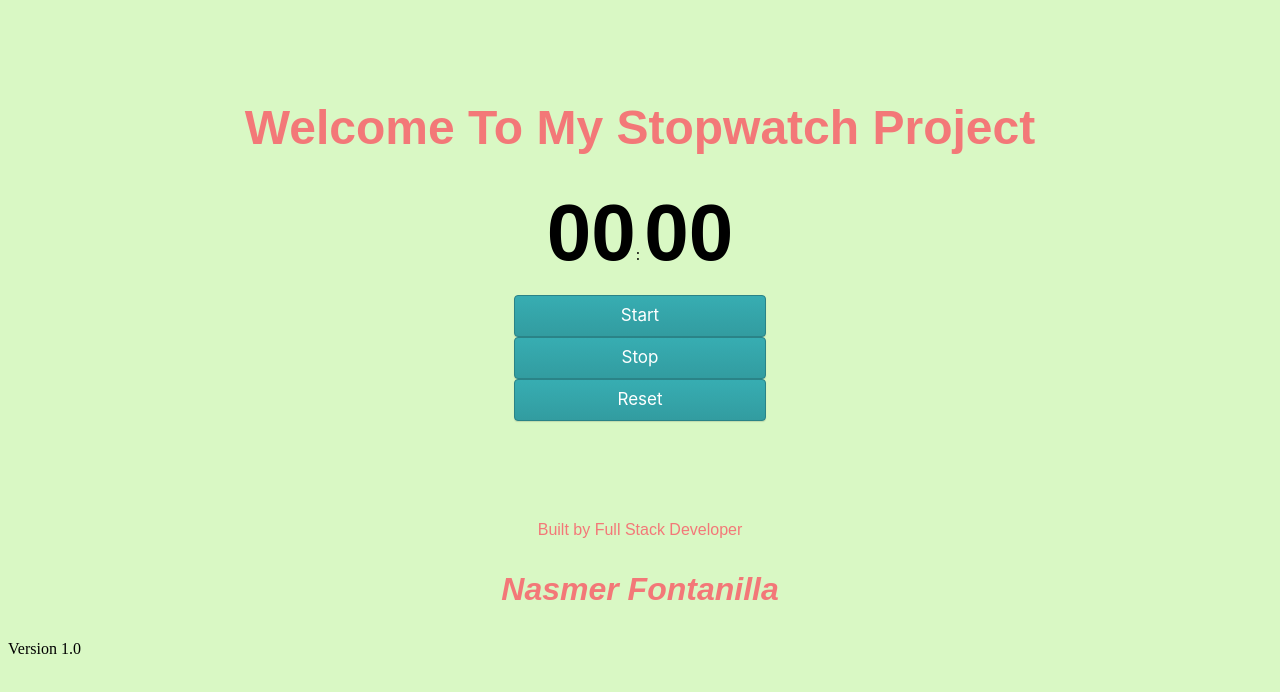
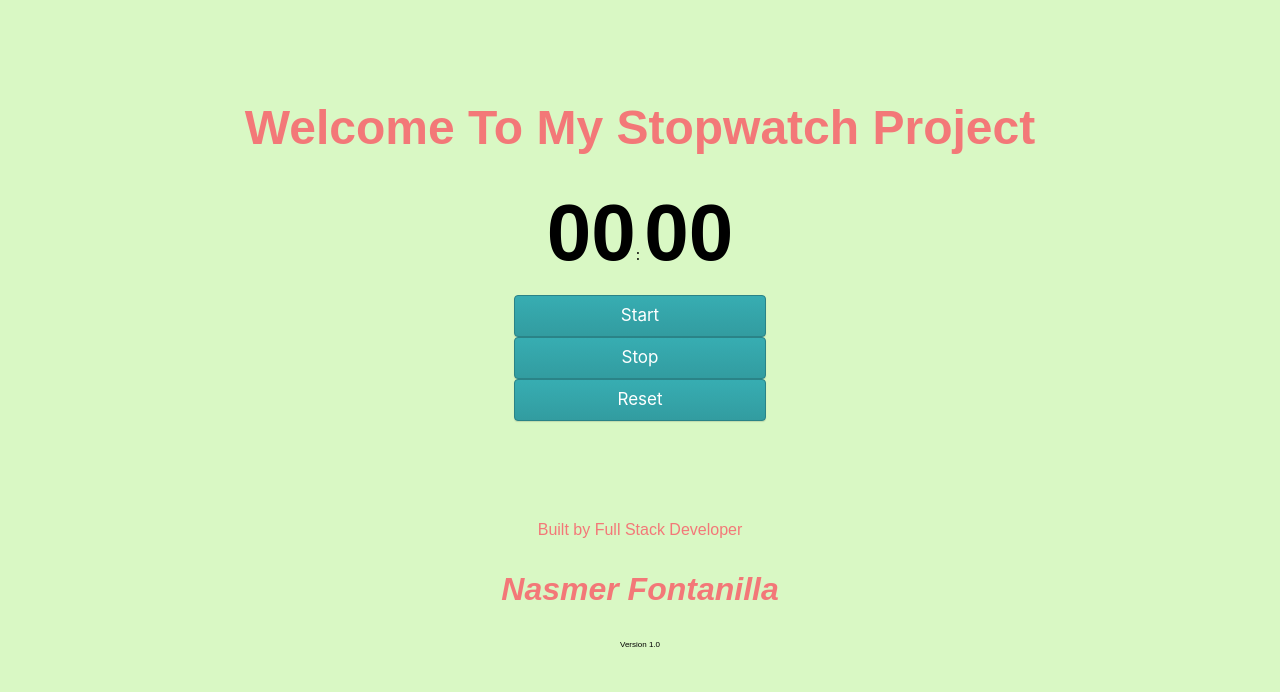
Before and after one commit to SinHope/Stopwatch, a plain HTML site: page index.html in a window 1280 px wide. Drawn offline with Linux system fonts and the light colour scheme; a web font is replaced by a local one.

Commit message:
Update styles.css

```diff
--- a/styles.css
+++ b/styles.css
@@ -85,3 +85,11 @@ body {
   font-size: 32px;
   font-weight: bolder;
 }
+
+.version {
+  font-family: 'arial', sans-serif;
+  text-align: center;
+  color: #green;
+  font-size: 8px;
+  font-weight: lighter;
+}
```
